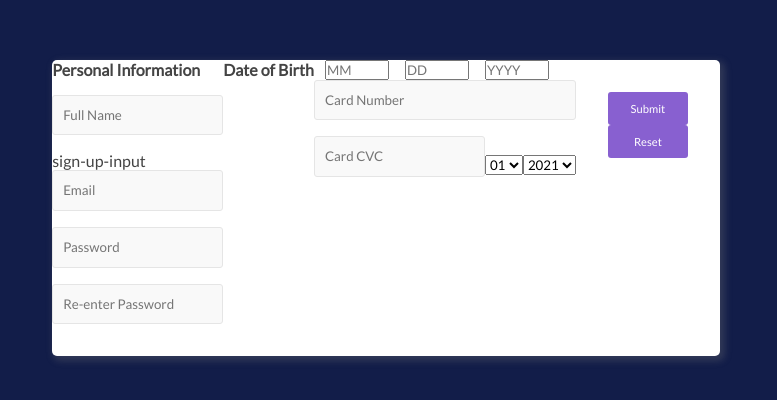
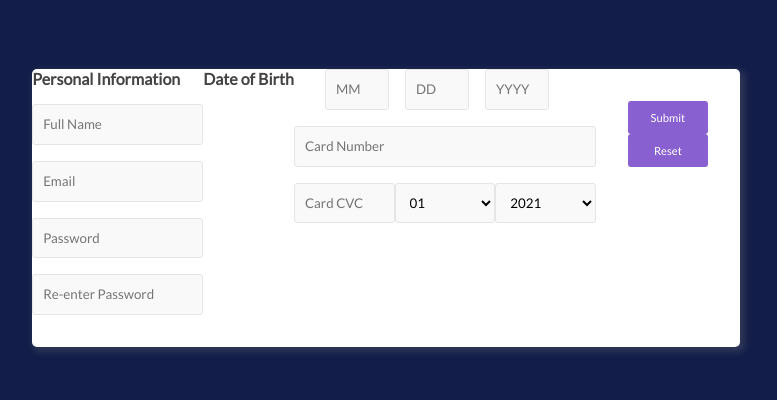
Before and after one commit to AndrewTownsley/react-form-validation, a React (Create React App) app: page /signup in a window 1280 px wide. Shown: the part 192-592 px from the top of the page, without its empty margins (254-1031 px from the left). Built offline with nearby package versions, Linux system fonts and the light colour scheme.

Commit message:
All inputs display appropriate error states when blank.  SUbmission success state is only true when all fields are filled.

```diff
--- a/src/components/Signup.jsx
+++ b/src/components/Signup.jsx
@@ -26,9 +26,9 @@ const Signup = () => {
   const handlePasswordChange = (event) => {
     setValues({...values, password: event.target.value})
   }
-  // const handleConfirmPasswordChange = (event) => {
-  //   setValues({...values, confirmPassword: event.target.value})
-  // }
+  const handleConfirmPasswordChange = (event) => {
+    setValues({...values, confirmPassword: event.target.value})
+  }
   const handleMonthChange = (event) => {
     setValues({...values, month: event.target.value})
   }
@@ -49,7 +49,7 @@ const Signup = () => {
     if(values.password === values.confirmPassword) {
       setMatchPassword(true);
     } else {
-      alert("passwords do not match")
+      console.log("Passwords do not match");
     }
   }
 
@@ -64,10 +64,13 @@ const Signup = () => {
   const handleFormSubmit = (e) => {
     e.preventDefault();
     // Check that all fields are filled out
-    if(values.name && values.email && values.password && values.month && values.day && values.year && values.card && values.cvc && matchPassword)
-    setValid(true);
-    setSubmitted(true);
-    setMatchPassword(true);
+    console.log("submitted: ", submitted);
+    if(values.name && values.email && values.password && values.month && values.day && values.year && values.card && values.cvc && matchPassword) {
+      setValid(true);
+      setSubmitted(true);
+      setMatchPassword(true);
+      console.log("submitted: ", submitted);
+    }
   }
 
 
@@ -87,7 +90,7 @@ const Signup = () => {
               type="text"
               name="name"
               placeholder="Full Name"/>
-              {submitted && !values.name ? <span>Please enter your full name</span> : "sign-up-input"}
+              {submitted && !values.name ? <span>Please enter your full name</span> : null}
             <input
               className={submitted && !values.email ? "sign-up-input error" : "sign-up-input"}
               onChange={handleEmailChange}
@@ -107,40 +110,45 @@ const Signup = () => {
             <input
               className={submitted && !values.confirmPassword ? "sign-up-input error" : "sign-up-input"}
               onSubmit={confirmPassword}
+              onChange={handleConfirmPasswordChange}
               values={values.confirmPassword}
               type="password"
               name="confirmPassword"
               placeholder="Re-enter Password"/>
+              {submitted && !values.confirmPassword ? <span>Please re-enter your password</span> : null}
           </div>
               <h4>Date of Birth</h4>
           <div className="sign-up-bday-gender form-control">
             <div className="sign-up-birthday">
                 <input
+                  className={submitted && !values.month ? "sign-up-input error" : "sign-up-input"}
                   onChange={handleMonthChange}
                   values={values.month}
                   type="text"
                   name="month"
                   maxLength="2"
                   placeholder="MM"/>
-                  {submitted && !values.name ?
+                  {submitted && !values.month ?
                   <span>Please enter your birth month</span> : null}
                 <input
+                  className={submitted && !values.day ? "sign-up-input error" : "sign-up-input"}
                   onChange={handleDayChange}
                   values={values.day}
                   type="text"
                   name="day"
                   maxLength="2"
                   placeholder="DD"/>
-                  {submitted && !values.name ?
+                  {submitted && !values.day ?
                   <span>Please enter your birth day</span> : null}
                 <input
+                  className={submitted && !values.year ? "sign-up-input error" : "sign-up-input"}
                   onChange={handleYearChange}
                   values={values.year}
                   type="text"
                   name="year"
                   maxLength="4"
                   placeholder="YYYY"/>
-                  {submitted && !values.name ?
+                  {submitted && !values.year ?
                   <span>Please enter your birth year</span> : null}
             </div>
             {/* <div className="sign-up-gender">
@@ -170,7 +178,7 @@ const Signup = () => {
               type="text"
               maxLength="16"
               placeholder="Card Number" />
-              {submitted && !values.name ?
+              {submitted && !values.card ?
               <span>Please enter a valid credit card number</span> : null}
             <div className="sign-up-payment-box select">
               <input
@@ -181,9 +189,9 @@ const Signup = () => {
                 type="text"
                 maxLength="3"
                 placeholder="Card CVC" />
-                {submitted && !values.name ?
+                {submitted && !values.cvc ?
                 <span>Please enter a valid CVC number</span> : null}
-              <select name="month" id="card-month">
+              <select name="month" id="card-month" className="sign-up-input">
                 <option value="01">01</option>
                 <option value="02">02</option>
                 <option value="03">03</option>
@@ -197,7 +205,7 @@ const Signup = () => {
                 <option value="11">11</option>
                 <option value="12">12</option>
               </select>
-              <select name="year" id="card-year">
+              <select name="year" id="card-year" className="sign-up-input">
                 <option value="2021">2021</option>
                 <option value="2022">2022</option>
                 <option value="2023">2023</option>
```
Also changed, not shown: 1 other file (tests, documents, lock files or other folders).
